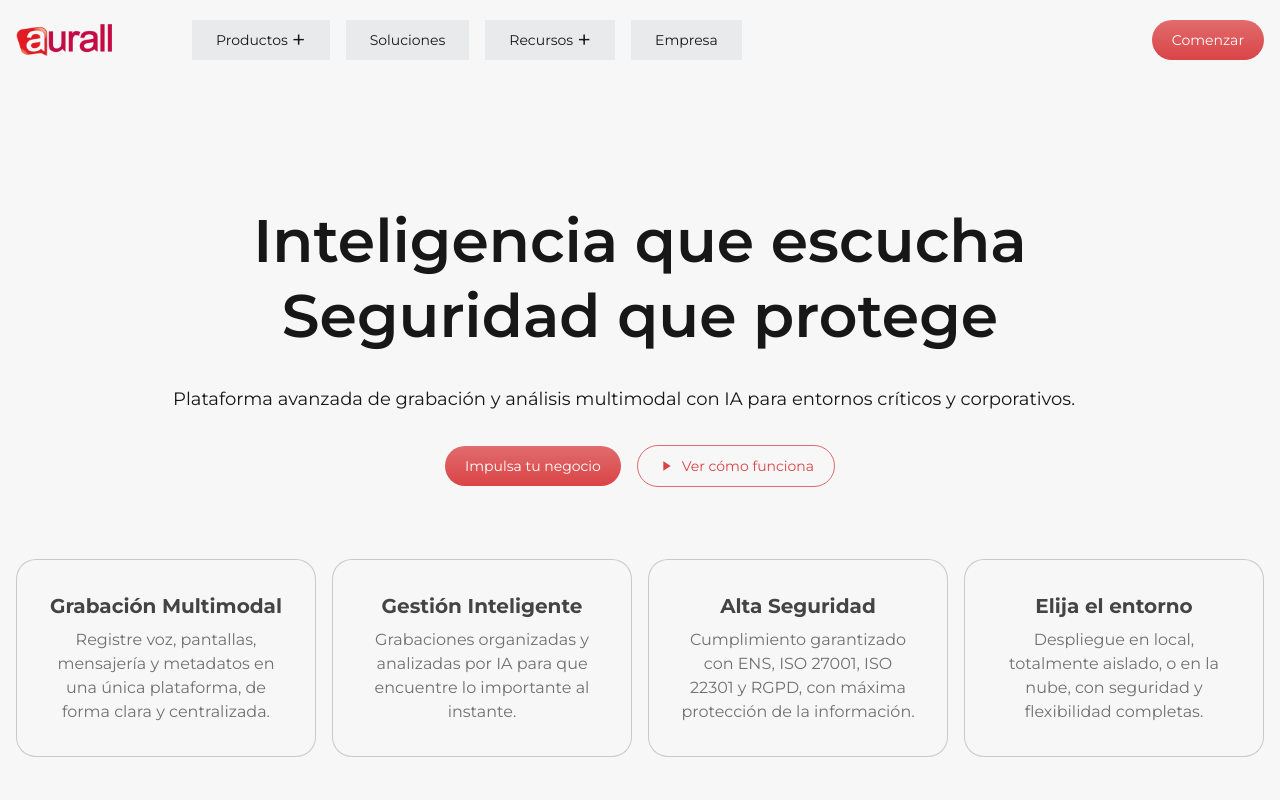
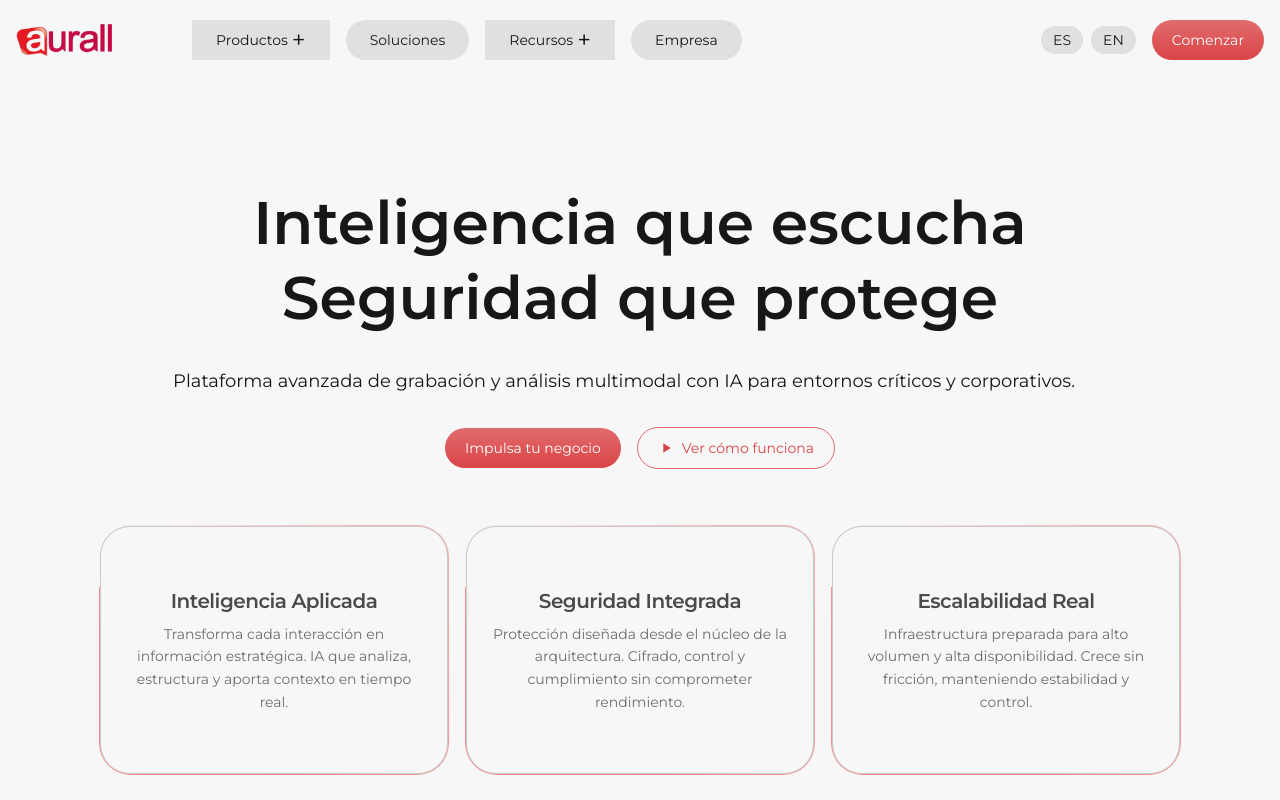
Before and after one commit to JohnCMontana/aurall-website, a Next.js app: page / in a window 1280 px wide. Shown: the top 800 px of the page. Built offline with nearby package versions, Linux system fonts and the light colour scheme.

Commit message:
20260226-01

```diff
--- a/app/globals.css
+++ b/app/globals.css
@@ -30,7 +30,7 @@
 }
 
 .nav-link-item {
-  @apply bg-gray-500/10 text-foreground text-sm px-6 py-1 flex items-center gap-1;
+  @apply bg-foreground/10 hover:bg-foreground/12 text-foreground text-sm px-6 py-1 flex items-center gap-1;
 }
 
 /* -------------------------
--- a/app/layout.tsx
+++ b/app/layout.tsx
@@ -20,7 +20,7 @@ const spaceMono = Space_Mono({
 });
 
 export const metadata: Metadata = {
-  title: "Aurall | Grabación de Comunicaciones Críticas",
+  title: "Aurall · Grabación de Comunicaciones Críticas",
   description: "Sistema de Grabación de Comunicaciones Críticas",
 };
 
--- a/app/page.tsx
+++ b/app/page.tsx
@@ -1,13 +1,27 @@
+"use client";
+
 import FeaturesBento from "@/components/FeaturesBento";
 import Hero from "@/components/Hero";
 import HowItWorks from "@/components/HowItWorks";
 import Productos from "@/components/Productos";
+import { useRouter } from "next/navigation";
 
 export default function Home() {
+  const router = useRouter();
+  const currentLocale = router.locale;
+
   return (
     <>
       <div className="min-h-screen flex flex-col">
         <Hero />
+        {/* Example of translated content */}
+        <div className="text-center py-8">
+          {currentLocale === 'es' ? (
+            <p className="text-lg">¡Bienvenido a nuestra aplicación!</p>
+          ) : (
+            <p className="text-lg">Welcome to our application!</p>
+          )}
+        </div>
         <FeaturesBento />
         <Productos />
         <HowItWorks />
--- a/components/Hero.tsx
+++ b/components/Hero.tsx
@@ -1,28 +1,11 @@
 import Button from "./buttons/Button";
+import TiltedCard from "./cards/TiltedCard";
 import Image from "next/image";
 import ButtonVideo from "./buttons/ButtonVideo";
 import HeroCards from "./HeroCards";
+import { features } from "@/data/features";
 
 export default function Hero() {
-  const cardsData = [
-    {
-      title: "Grabación Multimodal",
-      description: "Registre voz, pantallas, mensajería y metadatos en una única plataforma, de forma clara y centralizada.",
-    },
-    {
-      title: "Gestión Inteligente",
-      description: "Grabaciones organizadas y analizadas por IA para que encuentre lo importante al instante.",
-    },
-    {
-      title: "Alta Seguridad",
-      description: "Cumplimiento garantizado con ENS, ISO 27001, ISO 22301 y RGPD, con máxima protección de la información.",
-    },
-    {
-      title: "Elija el entorno",
-      description: "Despliegue en local, totalmente aislado, o en la nube, con seguridad y flexibilidad completas.",
-    },
-  ];
-
   return (
     <section className="relative flex flex-col items-center justify-center h-screen">
 
@@ -41,8 +24,19 @@ export default function Hero() {
             <Button href="/get-started">Impulsa tu negocio</Button>
             <ButtonVideo href="/video"/>
           </div>
+
+          <div className="grid grid-cols-1 md:grid-cols-1 lg:grid-cols-3 gap-4">
+            {features.map((feature, i) => (
+              <TiltedCard
+                key={i}
+                title={feature.title}
+                description={feature.description}
+              />
+            ))}
+          </div>
+
         </div>
-        <HeroCards cards={cardsData} />
+
       </div>
     </section>
   );
--- a/components/HowItWorks.tsx
+++ b/components/HowItWorks.tsx
@@ -36,34 +36,15 @@ const ImageCard: React.FC<HowItWorksProps> = ({
   );
 };
 
+import { features } from "@/data/features";
+
 export default function HowItWorks() {
-  const cardsData = [
-    {
-      title: "Grabación",
-      description: "Captura continua de voz y otros canales críticos.",
-      imageSrc: "/placeholder-grabacion.png",
-      imageAlt: "Grabación illustration",
-    },
-    {
-      title: "Análisis",
-      description: "Búsqueda, clasificación y alertas basadas en contenido real.",
-      imageSrc: "/placeholder-analisis.png",
-      imageAlt: "Análisis illustration",
-    },
-    {
-      title: "Cumplimiento",
-      description: "Trazabilidad, auditoría y evidencias automáticas.",
-      imageSrc: "/placeholder-cumplimiento.png",
-      imageAlt: "Cumplimiento illustration",
-    },
-    {
-      title: "Seguridad",
-      description: "El dato siempre bajo tu control.",
-      imageSrc: "/placeholder-seguridad.png",
-      imageAlt: "Seguridad illustration",
-    },
-  ];
-
+  const cardsData = features.map((feature, index) => ({
+    title: feature.title,
+    description: feature.description,
+    imageSrc: `/placeholder-${index + 1}.png`,
+    imageAlt: `${feature.title} illustration`,
+  }));
   return (
     <section className="relative z-10 w-full px-4 py-12 sm:py-16 md:py-20 bg-background">
       <div className="max-w-7xl mx-auto">
--- /dev/null
+++ b/components/LanguageSwitcher.tsx
@@ -0,0 +1,38 @@
+"use client";
+
+import { useRouter, usePathname } from "next/navigation";
+import React from "react";
+
+const LanguageSwitcher: React.FC = () => {
+  const router = useRouter();
+  const pathname = usePathname();
+
+  const currentLocale = pathname.split('/')[1];
+
+  const locales = ['es', 'en'];
+
+  const handleLocaleChange = (locale: string) => {
+    const newPath = `/${locale}${pathname.substring(currentLocale.length + 1)}`;
+    router.push(newPath);
+  };
+
+  return (
+    <div className="flex gap-2">
+      {locales.map((locale) => (
+        <button
+          key={locale}
+          onClick={() => handleLocaleChange(locale)}
+          className={`px-3 py-1 rounded-full text-sm transition ${
+            currentLocale === locale
+              ? "bg-primary text-white"
+              : "bg-foreground/10 hover:bg-foreground/20 text-foreground"
+          }`}
+        >
+          {locale.toUpperCase()}
+        </button>
+      ))}
+    </div>
+  );
+};
+
+export default LanguageSwitcher;
--- a/components/Navbar.tsx
+++ b/components/Navbar.tsx
@@ -2,6 +2,7 @@ import Link from "next/link";
 import Image from "next/image";
 import { ThemeToggle } from "./ThemeToggle";
 import Button from "./buttons/Button";
+import LanguageSwitcher from "./LanguageSwitcher";
 
 export default function Navbar() {
   return (
@@ -30,24 +31,25 @@ export default function Navbar() {
 
         {/* Center nav */}
         <div className="flex gap-4 ml-10 md:ml-20">
-          <Link href="#Productos" className="hover:opacity-70 transition nav-link-item">
+          <Link href="#Productos" className="transition nav-link-item">
             Productos
             <span className="text-foreground text-2xl">+</span>
           </Link>
-          <Link href="#Soluciones" className="hover:opacity-70 transition nav-link-item">
+          <Link href="#Soluciones" className="rounded-full transition nav-link-item">
             Soluciones
           </Link>
-          <Link href="#Recursos" className="hover:opacity-70 transition nav-link-item">
+          <Link href="#Recursos" className="transition nav-link-item">
             Recursos
             <span className="text-foreground text-2xl">+</span>
           </Link>
-          <Link href="#Empresa" className="hover:opacity-70 transition nav-link-item">
+          <Link href="#Empresa" className="rounded-full transition nav-link-item">
             Empresa
           </Link>
         </div>
 
         {/* Actions */}
         <div className="flex items-center gap-4 ml-auto">
+          <LanguageSwitcher /> {/* Use the new LanguageSwitcher component */}
           <Button href="/">Comenzar</Button>
 
             {/*
--- /dev/null
+++ b/components/cards/TiltedCard.tsx
@@ -0,0 +1,116 @@
+"use client";
+
+import type { SpringOptions } from "motion/react";
+import { useRef } from "react";
+import { motion, useMotionValue, useSpring } from "motion/react";
+
+interface TiltedCardProps {
+  title: string;
+  description: string;
+  containerHeight?: React.CSSProperties["height"];
+  containerWidth?: React.CSSProperties["width"];
+  scaleOnHover?: number;
+  rotateAmplitude?: number;
+}
+
+const springValues: SpringOptions = {
+  damping: 30,
+  stiffness: 100,
+  mass: 2,
+};
+
+export default function TiltedCard({
+  title,
+  description,
+  containerHeight = "250px",
+  containerWidth = "350px",
+  scaleOnHover = 1.1,
+  rotateAmplitude = 18,
+}: TiltedCardProps) {
+  const ref = useRef<HTMLElement>(null);
+
+  const rotateX = useSpring(useMotionValue(0), springValues);
+  const rotateY = useSpring(useMotionValue(0), springValues);
+  const scale = useSpring(1, springValues);
+
+  function handleMouse(e: React.MouseEvent<HTMLElement>) {
+    if (!ref.current) return;
+
+    const rect = ref.current.getBoundingClientRect();
+
+    const offsetX = e.clientX - rect.left - rect.width / 2;
+    const offsetY = e.clientY - rect.top - rect.height / 2;
+
+    rotateX.set(-(offsetY / (rect.height / 2)) * rotateAmplitude);
+    rotateY.set((offsetX / (rect.width / 2)) * rotateAmplitude);
+  }
+
+  function handleEnter() {
+    scale.set(scaleOnHover);
+  }
+
+  function handleLeave() {
+    scale.set(1);
+    rotateX.set(0);
+    rotateY.set(0);
+  }
+
+  return (
+    <figure
+      ref={ref}
+      className="relative"
+      style={{
+        height: containerHeight,
+        width: containerWidth,
+        perspective: "800px",
+      }}
+      onMouseMove={handleMouse}
+      onMouseEnter={handleEnter}
+      onMouseLeave={handleLeave}
+    >
+      <motion.div
+        className="relative rounded-[16px]"
+        style={{
+          width: "100%",
+          height: "100%",
+          rotateX,
+          rotateY,
+          scale,
+          transformStyle: "preserve-3d",
+        }}
+      >
+        {/* Animated border */}
+        <div className="absolute inset-0 rounded-[32px] p-[1px] overflow-hidden">
+
+          <motion.div
+            className="absolute inset-[-200%]"
+            animate={{ rotate: 360 }}
+            transition={{
+              duration: 8,
+              repeat: Infinity,
+              ease: "linear",
+            }}
+            style={{
+              background:
+                "conic-gradient(from 0deg, transparent, #ff575770, #ff6363c7, #ff5757a4)",
+            }}
+          />
+
+          {/* Glass card */}
+          <div className="absolute inset-[1px] rounded-[30px] bg-background backdrop-blur-xl border border-foreground/20 flex flex-col items-center justify-center text-black/70 p-6 text-center">
+
+            <h1 className="text-xl font-semibold tracking-tight">
+              {title}
+            </h1>
+
+            <p className="text-sm opacity-80 mt-2 leading-relaxed">
+              {description}
+            </p>
+
+          </div>
+
+        </div>
+      </motion.div>
+    </figure>
+  );
+}
--- /dev/null
+++ b/data/features.ts
@@ -0,0 +1,22 @@
+export interface Feature {
+  title: string;
+  description: string;
+}
+
+export const features: Feature[] = [
+  {
+    title: "Inteligencia Aplicada",
+    description:
+      "Transforma cada interacción en información estratégica. IA que analiza, estructura y aporta contexto en tiempo real."
+  },
+  {
+    title: "Seguridad Integrada",
+    description:
+      "Protección diseñada desde el núcleo de la arquitectura. Cifrado, control y cumplimiento sin comprometer rendimiento."
+  },
+  {
+    title: "Escalabilidad Real",
+    description:
+      "Infraestructura preparada para alto volumen y alta disponibilidad. Crece sin fricción, manteniendo estabilidad y control."
+  },
+];
--- /dev/null
+++ b/next.config.js
@@ -0,0 +1,9 @@
+/** @type {import('next').NextConfig} */
+const nextConfig = {
+  i18n: {
+    locales: ['es', 'en'],
+    defaultLocale: 'es',
+  },
+};
+
+export default nextConfig;
--- a/package.json
+++ b/package.json
@@ -13,6 +13,7 @@
     "clsx": "^2.1.1",
     "framer-motion": "^12.23.26",
     "lucide-react": "^0.556.0",
+    "motion": "^12.34.3",
     "next": "^16.1.6",
     "next-themes": "^0.4.6",
     "ogl": "^1.0.11",
```
Also changed, not shown: 1 other file (tests, documents, lock files or other folders).
